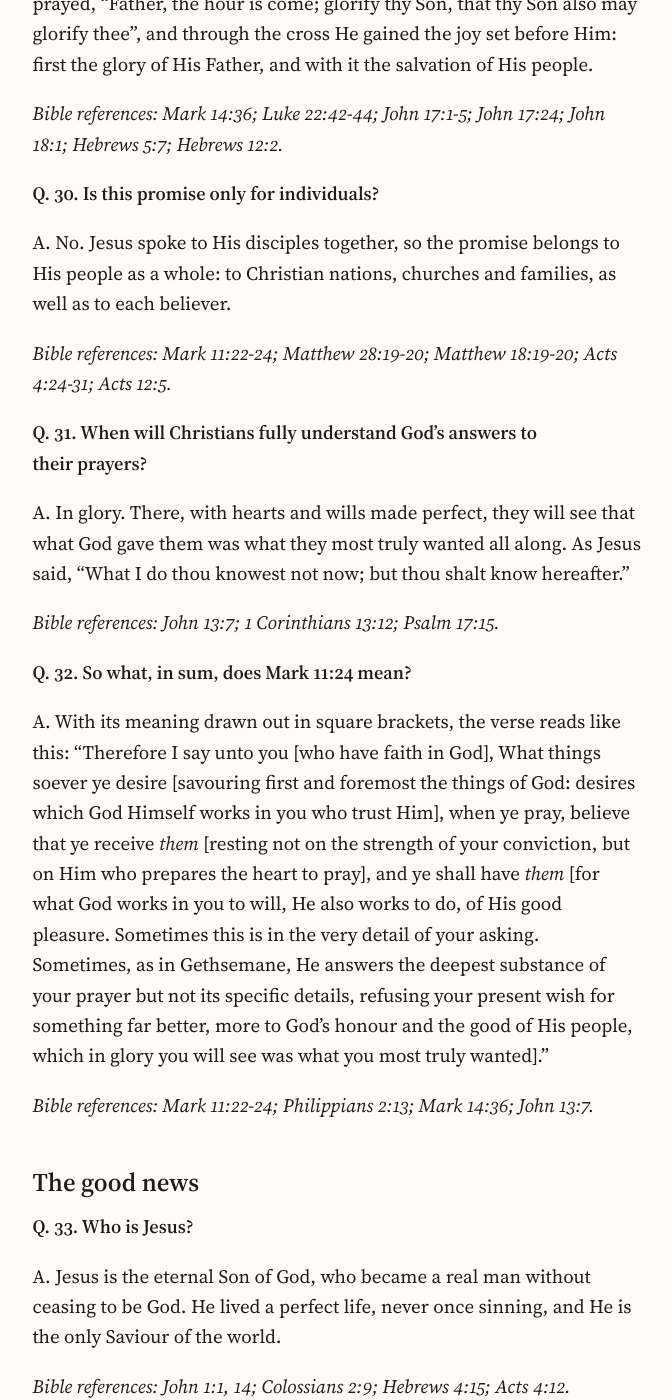
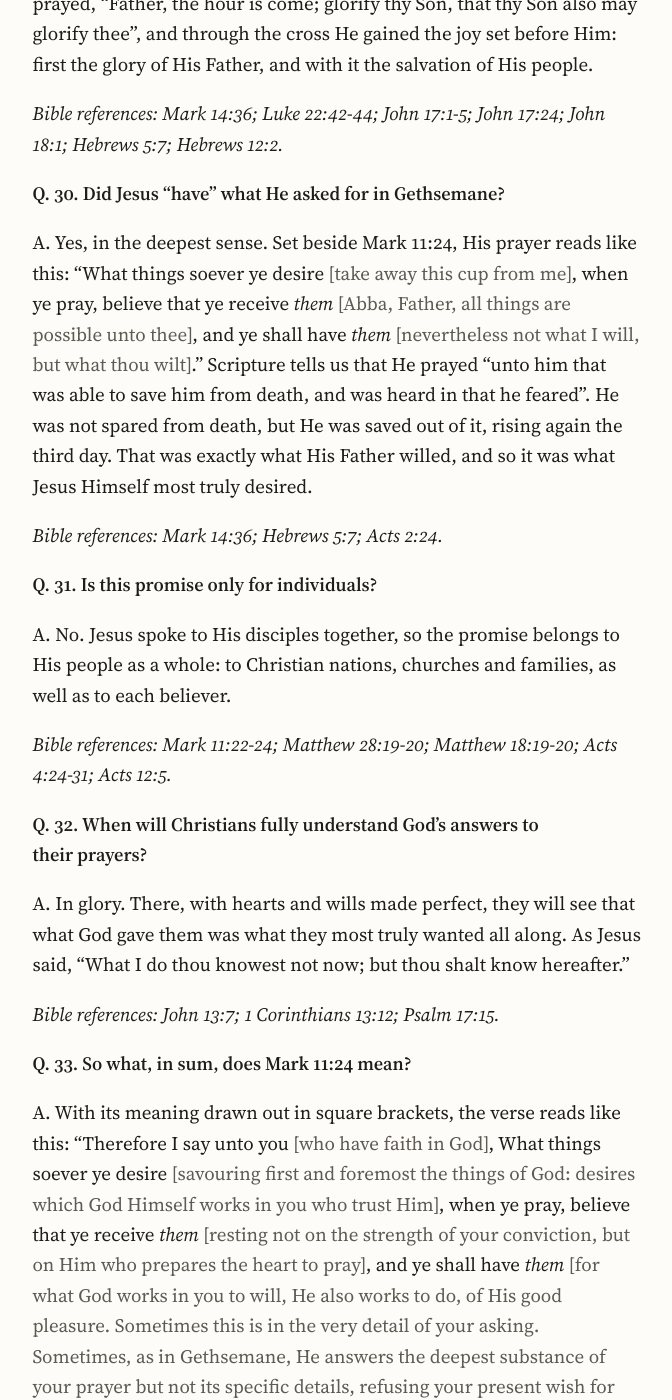
Before and after one commit to ForestWalkUK/truthpeaceandlove, a Jekyll site: the page built from _posts/2026-10-18-believing-prayer-catechism-mark-11-24.md, in a window 1280 px wide and 1400 px high, scrolled down 9226 px. Shown: the whole window, without its empty margins (303-975 px from the left). Built offline with Jekyll 4.4.1, drawn with Linux system fonts in a browser that asks for light colours; some of the changed text lies outside the part shown.

Commit message:
Believing Prayer: new Q. 30 on Gethsemane; quieter brackets
New Q. 30: did Jesus "have" what He asked for in Gethsemane?
Mark 11:24 read alongside Mark 14:36, with Hebrews 5:7 (heard,
saved out of death) and Acts 2:24. Former Q. 30-38 renumbered
31-39. Bracketed words in Q. 30 and Q. 33 wrapped in .gloss
spans (needs site v1.1).

```diff
--- a/_posts/2026-10-18-believing-prayer-catechism-mark-11-24.md
+++ b/_posts/2026-10-18-believing-prayer-catechism-mark-11-24.md
@@ -197,57 +197,63 @@ A. It teaches that real faith asks fully, trusts fully and submits fully. Jesus
 
 *Bible references: Mark 14:36; Luke 22:42-44; John 17:1-5; John 17:24; John 18:1; Hebrews 5:7; Hebrews 12:2.*
 
-**Q. 30. Is this promise only for individuals?**
+**Q. 30. Did Jesus “have” what He asked for in Gethsemane?**
+
+A. Yes, in the deepest sense. Set beside Mark 11:24, His prayer reads like this: “What things soever ye desire <span class="gloss">[take away this cup from me]</span>, when ye pray, believe that ye receive *them* <span class="gloss">[Abba, Father, all things are possible unto thee]</span>, and ye shall have *them* <span class="gloss">[nevertheless not what I will, but what thou wilt]</span>.” Scripture tells us that He prayed “unto him that was able to save him from death, and was heard in that he feared”. He was not spared from death, but He was saved out of it, rising again the third day. That was exactly what His Father willed, and so it was what Jesus Himself most truly desired.
+
+*Bible references: Mark 14:36; Hebrews 5:7; Acts 2:24.*
+
+**Q. 31. Is this promise only for individuals?**
 
 A. No. Jesus spoke to His disciples together, so the promise belongs to His people as a whole: to Christian nations, churches and families, as well as to each believer.
 
 *Bible references: Mark 11:22-24; Matthew 28:19-20; Matthew 18:19-20; Acts 4:24-31; Acts 12:5.*
 
-**Q. 31. When will Christians fully understand God’s answers to their prayers?**
+**Q. 32. When will Christians fully understand God’s answers to their prayers?**
 
 A. In glory. There, with hearts and wills made perfect, they will see that what God gave them was what they most truly wanted all along. As Jesus said, “What I do thou knowest not now; but thou shalt know hereafter.”
 
 *Bible references: John 13:7; 1 Corinthians 13:12; Psalm 17:15.*
 
-**Q. 32. So what, in sum, does Mark 11:24 mean?**
+**Q. 33. So what, in sum, does Mark 11:24 mean?**
 
-A. With its meaning drawn out in square brackets, the verse reads like this: “Therefore I say unto you [who have faith in God], What things soever ye desire [savouring first and foremost the things of God: desires which God Himself works in you who trust Him], when ye pray, believe that ye receive *them* [resting not on the strength of your conviction, but on Him who prepares the heart to pray], and ye shall have *them* [for what God works in you to will, He also works to do, of His good pleasure. Sometimes this is in the very detail of your asking. Sometimes, as in Gethsemane, He answers the deepest substance of your prayer but not its specific details, refusing your present wish for something far better, more to God’s honour and the good of His people, which in glory you will see was what you most truly wanted].”
+A. With its meaning drawn out in square brackets, the verse reads like this: “Therefore I say unto you <span class="gloss">[who have faith in God]</span>, What things soever ye desire <span class="gloss">[savouring first and foremost the things of God: desires which God Himself works in you who trust Him]</span>, when ye pray, believe that ye receive *them* <span class="gloss">[resting not on the strength of your conviction, but on Him who prepares the heart to pray]</span>, and ye shall have *them* <span class="gloss">[for what God works in you to will, He also works to do, of His good pleasure. Sometimes this is in the very detail of your asking. Sometimes, as in Gethsemane, He answers the deepest substance of your prayer but not its specific details, refusing your present wish for something far better, more to God’s honour and the good of His people, which in glory you will see was what you most truly wanted]</span>.”
 
 *Bible references: Mark 11:22-24; Philippians 2:13; Mark 14:36; John 13:7.*
 
 ## The good news
 
-**Q. 33. Who is Jesus?**
+**Q. 34. Who is Jesus?**
 
 A. Jesus is the eternal Son of God, who became a real man without ceasing to be God. He lived a perfect life, never once sinning, and He is the only Saviour of the world.
 
 *Bible references: John 1:1, 14; Colossians 2:9; Hebrews 4:15; Acts 4:12.*
 
-**Q. 34. What is our great need?**
+**Q. 35. What is our great need?**
 
 A. Every one of us has sinned against God, falling short of His glory and breaking His law in thought, word and deed. Our sin separates us from God, and the just penalty it deserves is death, and the eternal punishment of hell. We cannot put this right ourselves.
 
 *Bible references: Romans 3:10, 23; Exodus 20:1-17; Isaiah 59:2; Romans 6:23; Galatians 3:10.*
 
-**Q. 35. What has Jesus done about it?**
+**Q. 36. What has Jesus done about it?**
 
 A. Jesus died on the cross in the place of sinners, bearing the curse and punishment their sins deserved. Then God raised Him from the dead the third day, showing that the debt was paid in full.
 
 *Bible references: Galatians 3:13; 1 Peter 3:18; 1 Corinthians 15:3-4; Romans 4:25.*
 
-**Q. 36. How can I receive this salvation?**
+**Q. 37. How can I receive this salvation?**
 
 A. Salvation is God’s free gift, which cannot be earned. You receive it by turning from your sin and trusting in Jesus Christ alone. Whoever believes in Him will not perish, but have everlasting life.
 
 *Bible references: Mark 1:15; Acts 16:31; Ephesians 2:8-9; John 3:16; Romans 10:9-13.*
 
-**Q. 37. Will Jesus receive me, whatever I have done?**
+**Q. 38. Will Jesus receive me, whatever I have done?**
 
 A. Yes. Jesus promises, “Him that cometh to me I will in no wise cast out.” He invites all who are weary and burdened to come to Him for rest, and no sin is too great for His blood to cleanse.
 
 *Bible references: John 6:37; Matthew 11:28-30; Isaiah 1:18; 1 John 1:7-9; 1 Timothy 1:15.*
 
-**Q. 38. What should I do now?**
+**Q. 39. What should I do now?**
 
 A. Don’t put it off, for “behold, now *is* the accepted time; behold, now *is* the day of salvation.” Come to Christ today, and ask Him for mercy as the tax collector did: “God be merciful to me a sinner.” Read the Gospels to get to know Him, and search the Scriptures daily, asking His blessing on your reading and testing everything you hear by them, for not everyone who speaks in Christ’s name speaks His truth.
 
```
